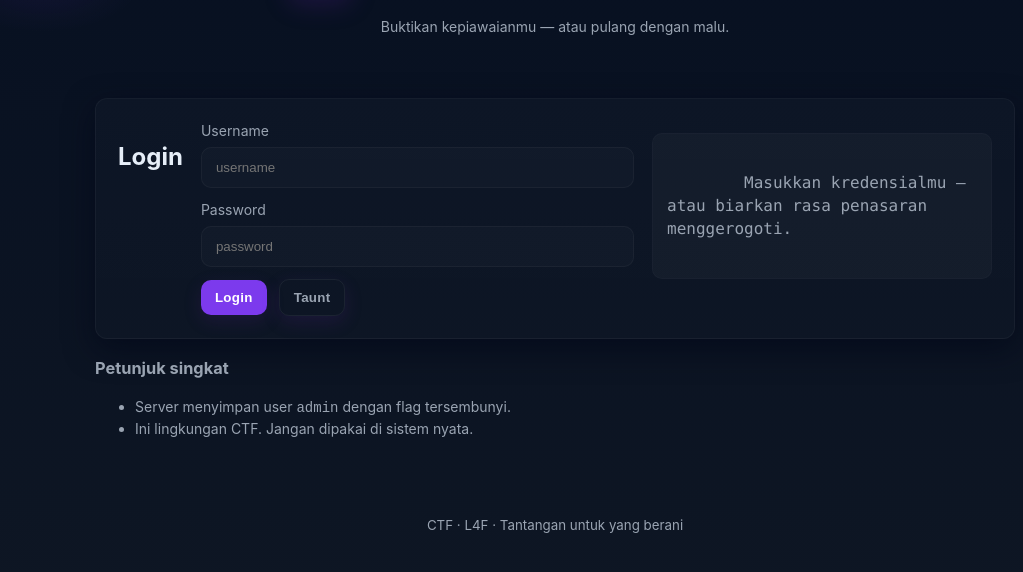
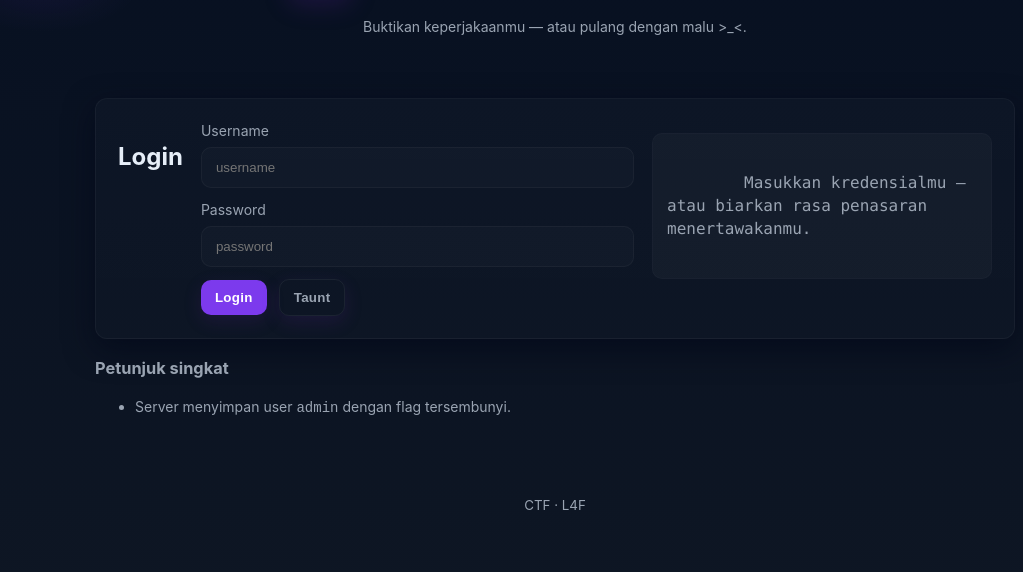
Before and after one commit to NetworkItClub/websqlinjeksi, a website: page public/index.html in a window 1280 px wide. Shown: the part 96-668 px from the top of the page, without its empty margins (85-1108 px from the left). Drawn offline with Linux system fonts and the light colour scheme.

Commit message:
Update index.html

```diff
--- a/public/index.html
+++ b/public/index.html
@@ -12,7 +12,7 @@
       <div class="logo">L4F</div>
       <h1>Web L4F — SQL Injection Lab</h1>
     </div>
-    <p class="tagline">Buktikan kepiawaianmu — atau pulang dengan malu.</p>
+    <p class="tagline">Buktikan keperjakaanmu — atau pulang dengan malu >_<.</p>
   </header>
 
   <main class="container">
@@ -36,7 +36,7 @@
       </form>
 
       <div class="result" id="result">
-        Masukkan kredensialmu — atau biarkan rasa penasaran menggerogoti.
+        Masukkan kredensialmu — atau biarkan rasa penasaran menertawakanmu.
       </div>
     </section>
 
@@ -44,13 +44,12 @@
       <h3>Petunjuk singkat</h3>
       <ul>
         <li>Server menyimpan user <code>admin</code> dengan flag tersembunyi.</li>
-        <li>Ini lingkungan CTF. Jangan dipakai di sistem nyata.</li>
       </ul>
     </section>
   </main>
 
   <footer class="site-footer">
-    <small>CTF · L4F · Tantangan untuk yang berani</small>
+    <small>CTF · L4F</small>
   </footer>
 
   <script src="/script.js"></script>
```
